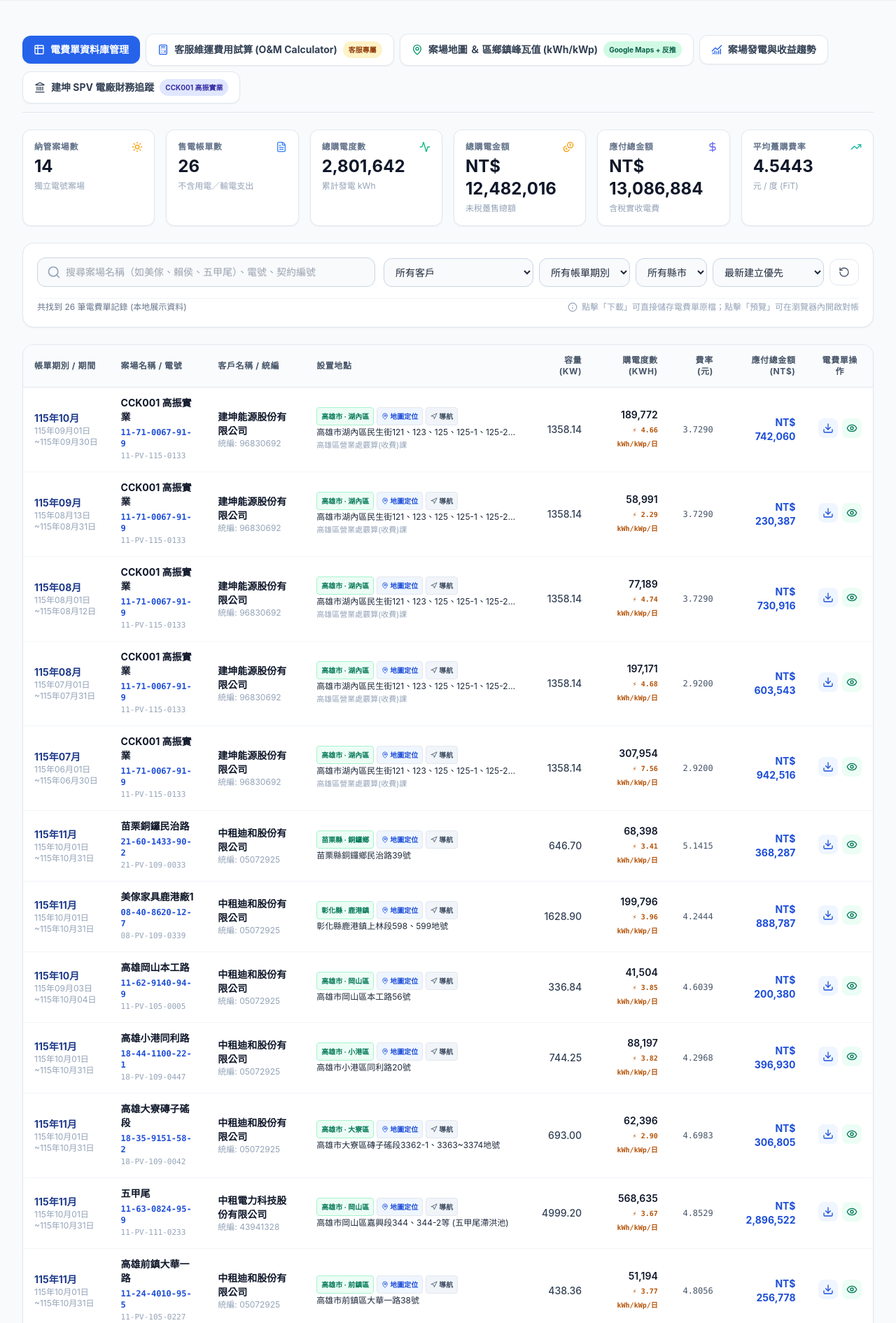
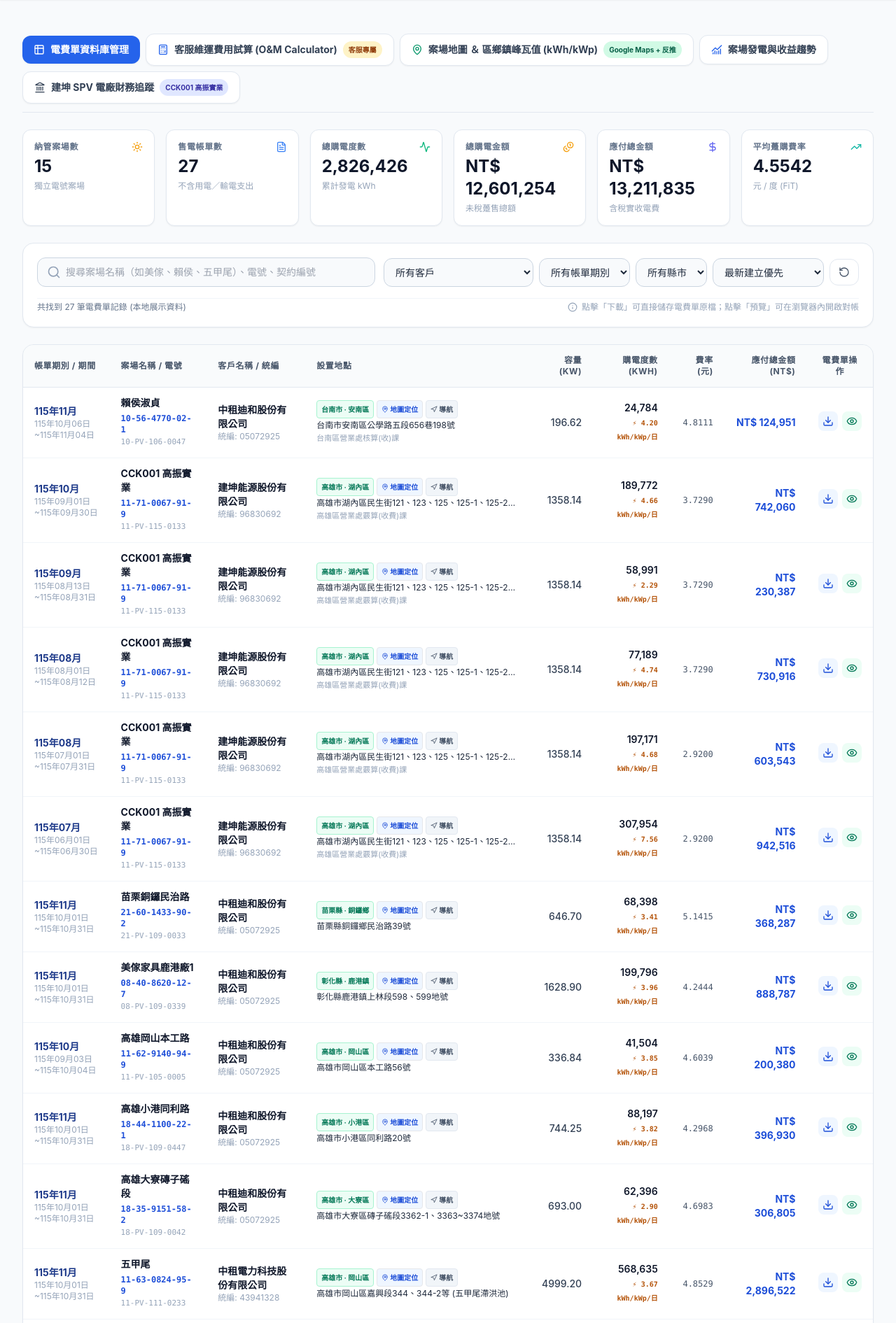
Before and after one commit to davidyeh51/acmepoint-electricity-bills, a Python web app: template bill_system/templates/index.html in a window 1280 px wide. Shown: the part 69-1960 px from the top of the page at 70% size. Run offline with Jinja, Linux system fonts and the light colour scheme; the template is opened without the code that fills it, so the values that code supplies are empty; some libraries are stand-ins or nearby versions.

Commit message:
chore(bills): add 115-11 bill for 10-56-4770-02-1 (賴侯淑貞) and fix plant master metadata

```diff
--- a/audited-bills-data.js
+++ b/audited-bills-data.js
@@ -1,6 +1,6 @@
 /**
  * 進金生能源 6692 - 全量稽核電費單標準資料庫 (Audited Bills Registry)
- * 供前端離線預載、秒級比對與 100% 零誤差辨識還原 (共 21 份已稽核電費單)
+ * 供前端離線預載、秒級比對與 100% 零誤差辨識還原 (共 27 份已稽核電費單)
  */
 (function(root) {
   'use strict';
@@ -1161,6 +1161,52 @@
     "status": "PARSED",
     "bill_type": "FIT",
     "parse_warnings": []
+  },
+  {
+    "id": 27,
+    "filename": "10-56-4770-02-1_215241_1.pdf",
+    "file_hash": "720294118b7f13a6b82641d846cb6f82dd38382acd86e9e5b162b0e8ba2487ae",
+    "file_size": 472565,
+    "electric_number": "10-56-4770-02-1",
+    "contract_number": "10-PV-106-0047",
+    "site_name": "賴侯淑貞",
+    "customer_name": "中租迪和股份有限公司",
+    "customer_address": "台北市內湖區瑞光路362號8樓至12樓",
+    "tax_id": "05072925",
+    "bill_year_month": "115年11月",
+    "bill_year_month_ad": "2026-11",
+    "billing_period": "115年10月06日~115年11月04日",
+    "billing_start_ad": "2026-10-06",
+    "billing_end_ad": "2026-11-04",
+    "plant_location": "台南市安南區公學路五段656巷198號",
+    "city": "台南市",
+    "district": "安南區",
+    "installed_capacity_kw": 196.62,
+    "grid_capacity_kw": 196.62,
+    "total_kwh": 24784,
+    "fit_rate": 4.8111,
+    "purchase_amount": 119238,
+    "tax_amount": 5962,
+    "total_bill_amount": 125200,
+    "meter_rental_amount": -249,
+    "net_payable_amount": 124951,
+    "payment_account": "永豐商業銀行營業部99717300000067號帳戶",
+    "taipower_branch": "台南區營業處核算(收)課",
+    "taipower_tel": "(06)2160121",
+    "meter_read_last": "115年10月06日",
+    "meter_read_curr": "115年11月05日",
+    "meter_read_next": "115年12月04日",
+    "machines_json": [
+      {
+        "name": "機組1",
+        "rate": 4.8111,
+        "kwh": 24784,
+        "amount": 119238
+      }
+    ],
+    "status": "PARSED",
+    "bill_type": "FIT",
+    "parse_warnings": []
   }
 ];
   root.AUDITED_BILLS_REGISTRY = REGISTRY;
--- a/bill-recognition.js
+++ b/bill-recognition.js
@@ -10,7 +10,7 @@ const GLOBAL_KNOWN_PLANTS = {
   '20-74-4843-02-2': { site_name: '台南下營茅港尾', customer_name: '中租迪和股份有限公司', contract_number: '20-PV-108-0186', tax_id: '05072925', plant_location: '台南市下營區茅港里茅港尾227-5號', city: '台南市', district: '下營區', installed_capacity_kw: 300.08, fit_rate: 4.4896, taipower_branch: '新營區營業處' },
   '11-63-0824-95-9': { site_name: '五甲尾', customer_name: '常利太陽能股份有限公司', contract_number: '11-PV-111-0233', tax_id: '43941328', plant_location: '高雄市岡山區嘉興段344、344-2等 (五甲尾滯洪池)', city: '高雄市', district: '岡山區', installed_capacity_kw: 4999.20, fit_rate: 4.8529, taipower_branch: '高雄區營業處' },
   '08-40-8620-12-7': { site_name: '美傢家具鹿港廠1', customer_name: '中租迪和股份有限公司', contract_number: '08-PV-109-0339', tax_id: '05072925', plant_location: '彰化縣鹿港鎮上林段598、599地號', city: '彰化縣', district: '鹿港鎮', installed_capacity_kw: 1628.90, fit_rate: 4.2444, taipower_branch: '彰化區營業處' },
-  '10-56-4770-02-1': { site_name: '賴侯淑貞', customer_name: '賴侯淑貞', contract_number: '10-PV-106-0047', tax_id: 'Q200880199', plant_location: '彰化縣大城鄉頂莊段0453-0000地號', city: '彰化縣', district: '大城鄉', installed_capacity_kw: 196.62, fit_rate: 4.2444, taipower_branch: '彰化區營業處' },
+  '10-56-4770-02-1': { site_name: '賴侯淑貞', customer_name: '中租迪和股份有限公司', contract_number: '10-PV-106-0047', tax_id: '05072925', plant_location: '台南市安南區公學路五段656巷198號', city: '台南市', district: '安南區', installed_capacity_kw: 196.62, fit_rate: 4.8111, taipower_branch: '台南區營業處' },
   '10-57-1231-91-1': { site_name: '台南安南工業六路', customer_name: '中租迪和股份有限公司', contract_number: '10-PV-112-0238', tax_id: '05072925', plant_location: '台南市安南區工業六路55號', city: '台南市', district: '安南區', installed_capacity_kw: 771.75, fit_rate: 4.3153, taipower_branch: '台南區營業處' },
   '11-24-4010-95-5': { site_name: '高雄前鎮大華一路', customer_name: '中租迪和股份有限公司', contract_number: '11-PV-105-0227', tax_id: '05072925', plant_location: '高雄市前鎮區大華一路38號', city: '高雄市', district: '前鎮區', installed_capacity_kw: 438.36, fit_rate: 4.8056, taipower_branch: '高雄區營業處' },
   '21-60-1433-90-2': { site_name: '苗栗銅鑼民治路', customer_name: '中租迪和股份有限公司', contract_number: '21-PV-109-0033', tax_id: '05072925', plant_location: '苗栗縣銅鑼鄉民治路39號', city: '苗栗縣', district: '銅鑼鄉', installed_capacity_kw: 646.695, fit_rate: 5.1415, taipower_branch: '苗栗區營業處' },
--- a/bill_system/templates/index.html
+++ b/bill_system/templates/index.html
@@ -47,13 +47,13 @@
     <script src="https://cdn.jsdelivr.net/npm/tesseract.js@5/dist/tesseract.min.js"></script>
     <!-- Supabase Client Module -->
     <!-- Audited Bills Standard Database Module -->
-    <script src="audited-bills-data.js?v=20261111.2"></script>
+    <script src="audited-bills-data.js?v=20261112.1"></script>
     <script src="supabase-client.js?v=20261111.4"></script>
     <script src="auth.js?v=20261111.1"></script>
     <script src="trends-core.js?v=20261030.2"></script>
     <script src="plant-trends.js?v=20261111.1"></script>
     <link rel="stylesheet" href="trends.css?v=20261030.2">
-    <script src="bill-recognition.js?v=20261111.2"></script>
+    <script src="bill-recognition.js?v=20261112.1"></script>
     <script src="spv-finance-data.js?v=20261111.2"></script>
     <script src="spv-board-charts.js?v=20261111.2"></script>
     <script src="spv-finance.js?v=20261111.3"></script>
@@ -2299,18 +2299,18 @@
             },
             '10-56-4770-02-1': {
                 site_name: '賴侯淑貞',
-                customer_name: '賴侯淑貞',
+                customer_name: '中租迪和股份有限公司',
                 contract_number: '10-PV-106-0047',
-                tax_id: 'Q200880199',
-                plant_location: '彰化縣大城鄉頂莊段0453-0000地號',
-                city: '彰化縣',
-                district: '大城鄉',
-                lat: 23.8562,
-                lng: 120.3142,
-                map_query: '23.8562,120.3142',
+                tax_id: '05072925',
+                plant_location: '台南市安南區公學路五段656巷198號',
+                city: '台南市',
+                district: '安南區',
+                lat: 23.07857,
+                lng: 120.16172,
+                map_query: '23.07857,120.16172',
                 installed_capacity_kw: 196.62,
-                fit_rate: 4.2444,
-                taipower_branch: '彰化區營業處'
+                fit_rate: 4.8111,
+                taipower_branch: '台南區營業處'
             },
             '10-57-1231-91-1': {
                 site_name: '台南安南工業六路',
```
Also changed, not shown: index.html (+12 -12 lines), tests/all_21_bills.test.cjs (+33 -2 lines), tests/plant_trends_fallback.test.cjs (+2 -1 lines).
